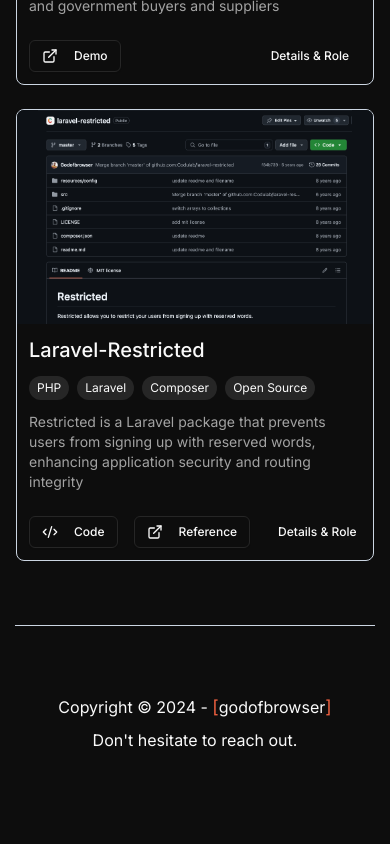
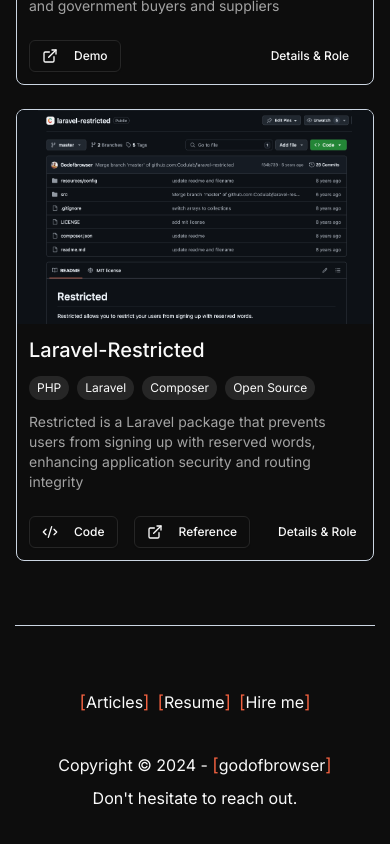
Before and after one commit to Godofbrowser/portfolio-website, a Next.js app: page / in a window 390 px wide. Shown: the part 6196-7040 px from the top of the page. Before the commit the page ends 7016 px from the top, so only its background shows below. Built offline with nearby package versions, Linux system fonts and the light colour scheme; no server answers.

Commit message:
feat: enhance footer and add links

```diff
--- a/src/app/page.tsx
+++ b/src/app/page.tsx
@@ -19,6 +19,12 @@
   })
   return null
 }
+
+const footerLinks = [
+  { label: 'Articles', link: 'https://medium.com/@ejjay' },
+  { label: 'Resume', link: 'https://docs.google.com/document/d/e/2PACX-1vRBaSJImuHYeHooFXol99o1oZa43QEuKFvJtqs8FofyIcpTnXnAYGt0cQQ5xkdwlA/pub' },
+  { label: 'Hire me', link: 'https://www.upwork.com/freelancers/~01e4ba9941a5659bb3' },
+]
 
 
 export default function Home() {
@@ -57,10 +63,23 @@
 
         <footer className="">
           <div className="container px-4 mx-auto p-3 py-16 relative before:top-0 before:left-[15px] before:absolute before:w-[calc(100%-30px)] before:h-px before:bg-slate-300">
-            <p className='max-md:text-center leading-loose'>
-              Copyright &copy; 2024<span> - </span>
-              <a href="https://github.com/Godofbrowser"><span className='highlighted-text'>godofbrowser</span></a> <span className='max-md:hidden'>|</span> <span className="whitespace-nowrap">Don&apos;t hesitate to reach out.</span>
-            </p>
+            <div className='flex flex-col lg:flex-row-reverse justify-between'>
+              <ul className='flex justify-center max-lg:mb-8'>
+                {footerLinks.map(({ label, link }) => (
+                  <li className='ml-2 first:ml-0'><Link key={label} href={link} target="_blank" className="highlighted-text">{label}</Link></li>
+                ))}
+              </ul>
+              <p className="max-lg:text-center leading-loose">
+                Copyright &copy; 2024<span> - </span>
+                <a href="https://github.com/Godofbrowser">
+                  <span className="highlighted-text">godofbrowser</span>
+                </a>{" "}
+                <span className="max-sm:hidden">|</span>{" "}
+                <span className="whitespace-nowrap max-sm:block">
+                  Don&apos;t hesitate to reach out.
+                </span>
+              </p>
+            </div>
           </div>
         </footer>
       </main>
```
